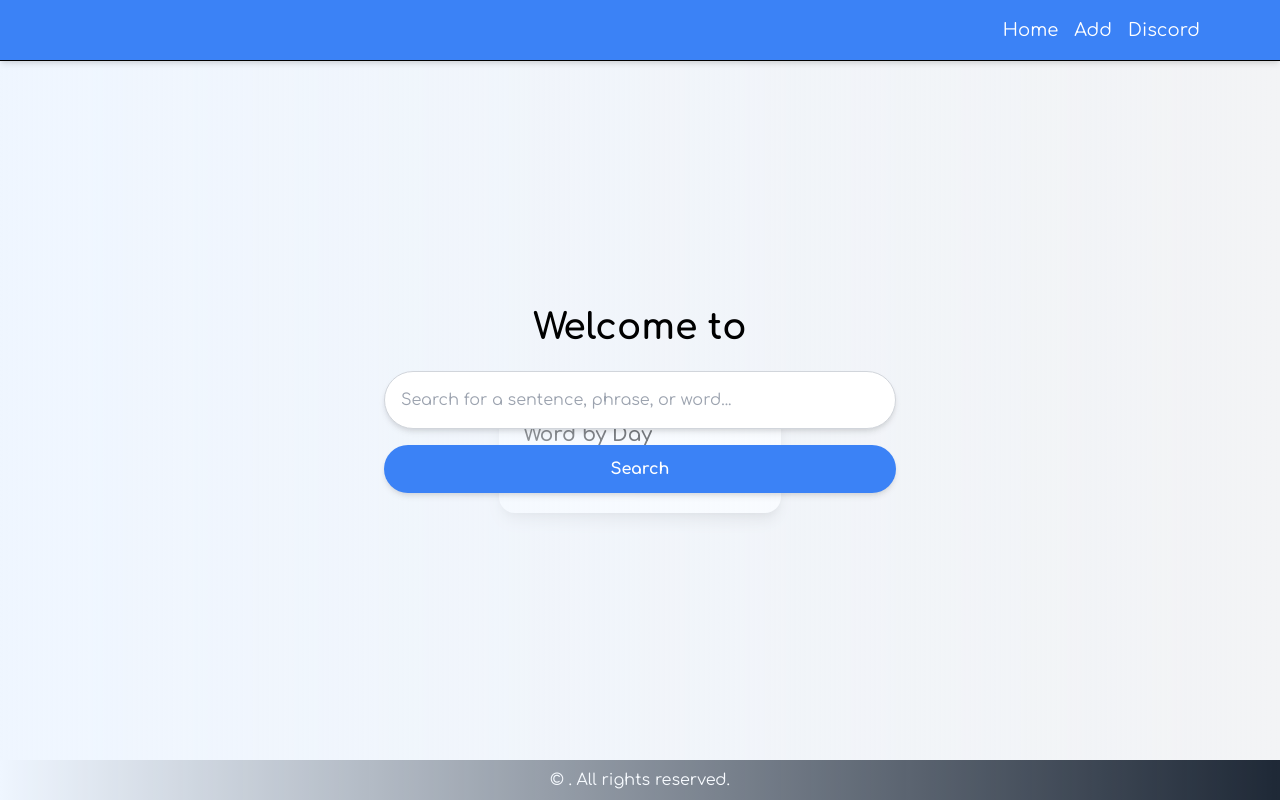
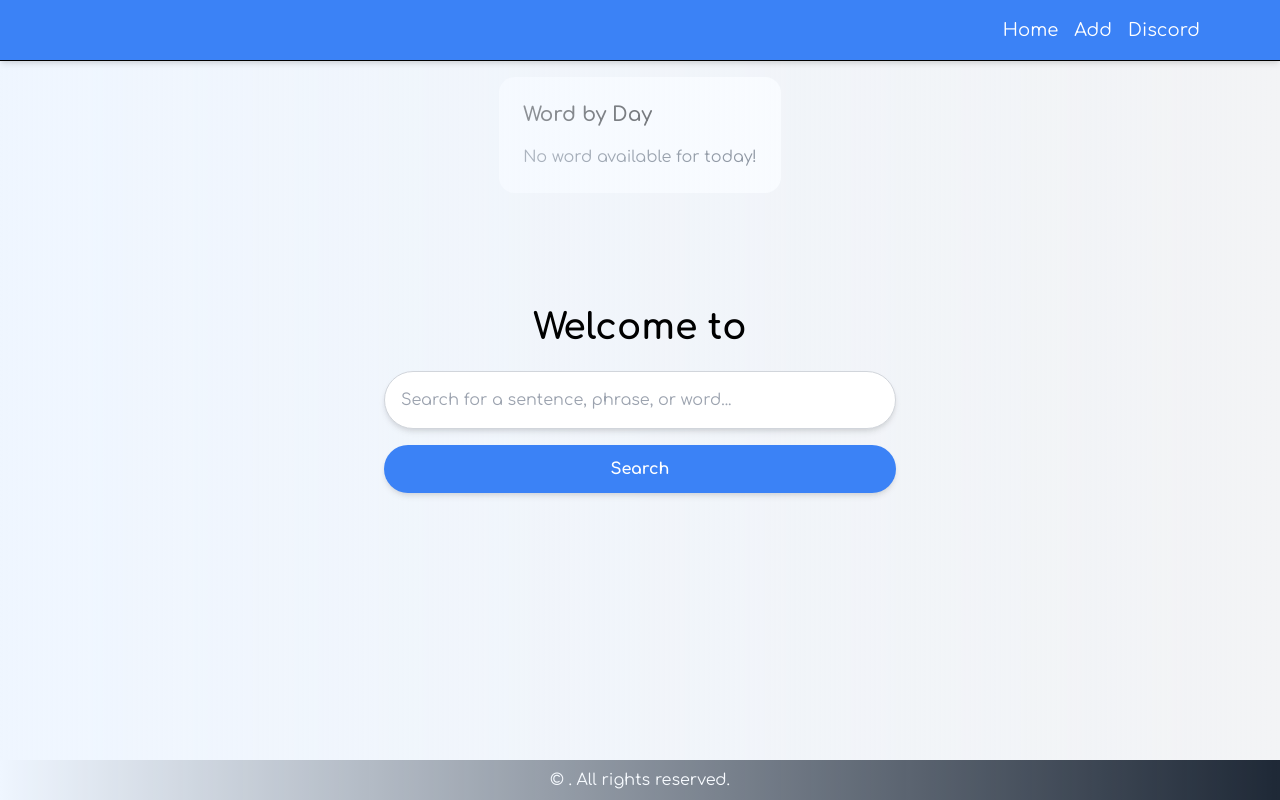
Before and after one commit to willi-felix/flora, a Flask app: template templates/home.html in a window 1280 px wide. Run offline with Flask 3, Linux system fonts and the light colour scheme; the template is opened without the code that fills it, so the values that code supplies are empty.

Commit message:
Update home.html

```diff
--- a/templates/home.html
+++ b/templates/home.html
@@ -18,7 +18,7 @@
     </form>
 </div>
 
-<div class="mt-80 p-6 bg-white rounded-2xl shadow-lg w-full max-w-lg text-left mx-auto mb-16">
+<div class="mt-70 p-6 bg-white rounded-2xl w-full max-w-lg text-left mx-auto mb-16">
     <h3 class="text-xl font-semibold text-teal-600 mb-4">Word by Day</h3>
     {% if word_of_the_day %}
         <p class="text-gray-700 text-lg">Word: <span class="font-bold">{{ word_of_the_day[1] }}</span></p>
```
